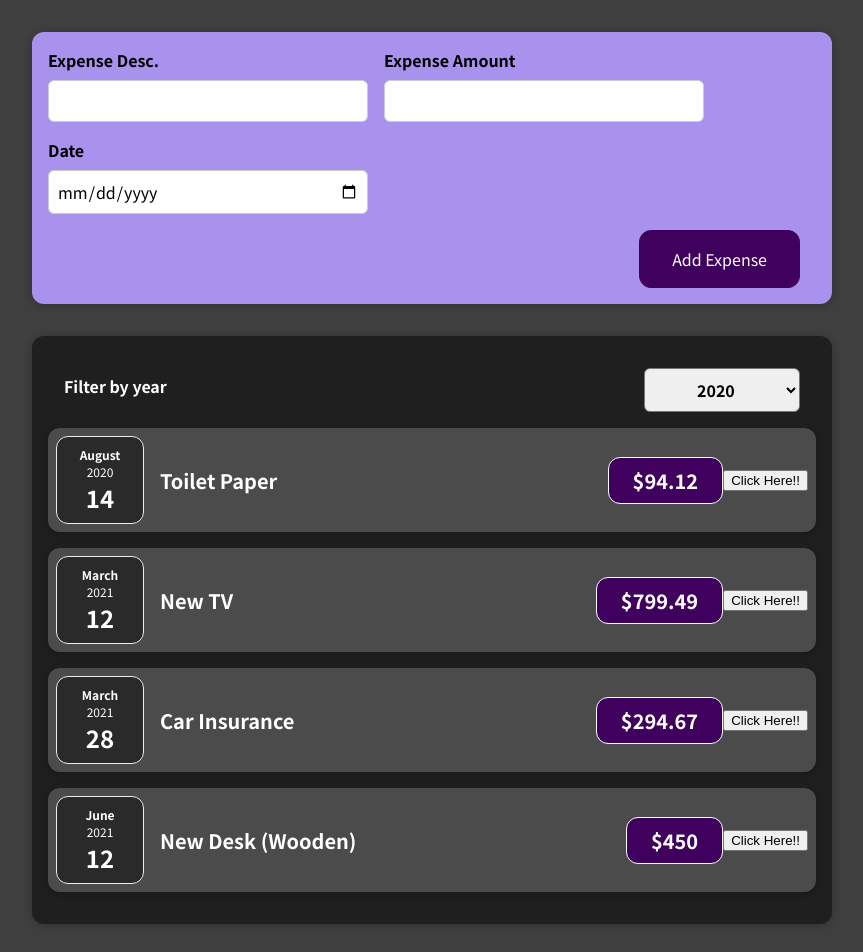
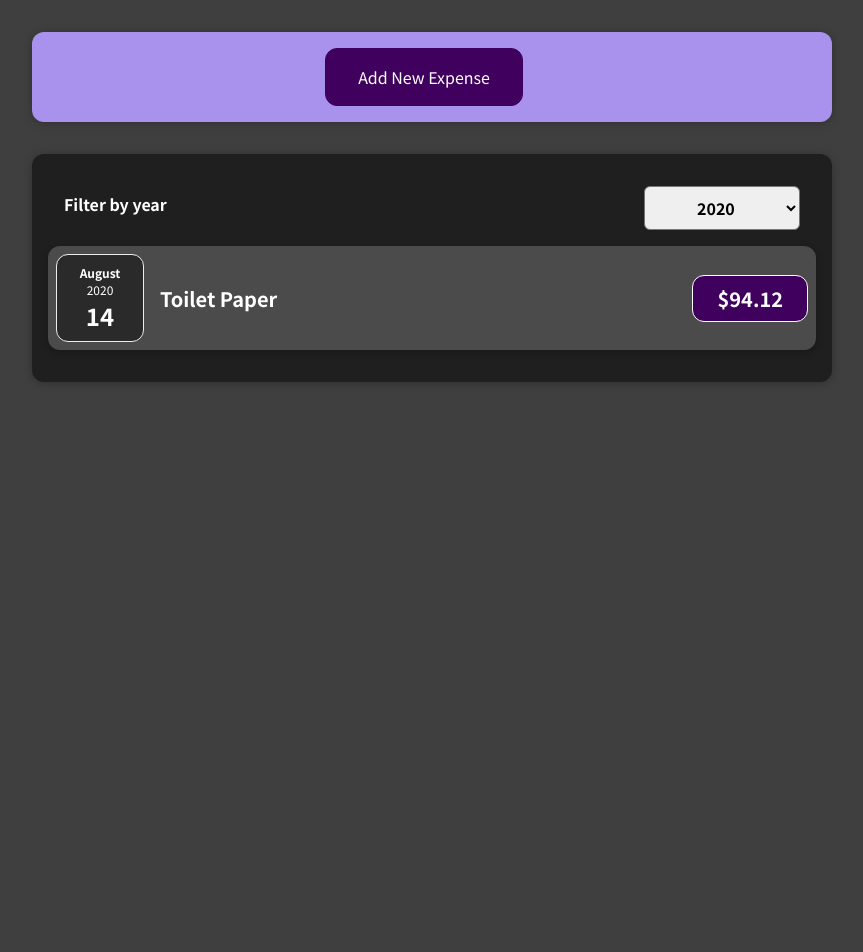
Before and after one commit to kamathsachin/expense-tracker, a React (Create React App) app: page / in a window 1280 px wide. Shown: the top 952 px of the page, without its empty margins (208-1071 px from the left). After the commit the page ends 800 px from the top, so only its background shows below. Built offline with nearby package versions, Linux system fonts and the light colour scheme.

Commit message:
Populating data dynamically and added filtering logic

```diff
--- a/src/App.js
+++ b/src/App.js
@@ -1,32 +1,40 @@
+import React, { useState } from 'react';
 import Expenses from './components/Expenses/Expenses';
 import NewExpense from './components/NewExpense/NewExpense';
 
-function App() {
-  const expenses = [
+const DUMMY_EXPENSES = [
   {
     id: 'e1',
-      title: 'Toilet Paper',
+    desc: 'Toilet Paper',
     amount: 94.12,
     date: new Date(2020, 7, 14),
   },
-    { id: 'e2', title: 'New TV', amount: 799.49, date: new Date(2021, 2, 12) },
+  { id: 'e2', desc: 'New TV', amount: 799.49, date: new Date(2021, 2, 12) },
   {
     id: 'e3',
-      title: 'Car Insurance',
+    desc: 'Car Insurance',
     amount: 294.67,
     date: new Date(2021, 2, 28),
   },
   {
     id: 'e4',
-      title: 'New Desk (Wooden)',
+    desc: 'New Desk (Wooden)',
     amount: 450,
     date: new Date(2021, 5, 12),
   },
 ];
 
+function App() {
+  const [expenses, setExpenses] = useState(DUMMY_EXPENSES);
+
   const addNewExpenseHandler = (enteredExpenseData) => {
     console.log(enteredExpenseData);
+    setExpenses((prevExpenses) => {
+      return [enteredExpenseData, ...prevExpenses];
+    });
   };
+
+  console.log(expenses);
 
   return (
     <div>
--- a/src/components/Expenses/ExpenseItem.js
+++ b/src/components/Expenses/ExpenseItem.js
@@ -1,22 +1,15 @@
-import React, { useState } from 'react';
+import React from 'react';
 import './ExpenseItem.css';
 import ExpenseDate from './ExpenseDate';
 
 const ExpenseItem = ({ expenseAmt, expenseDesc, expenseDate }) => {
-  const [expDesc, setExpenseTitle] = useState(expenseDesc);
-
-  const clickHandler = () => {
-    setExpenseTitle('Updated!!');
-  };
-
   return (
     <div className="expense-item">
       <ExpenseDate expenseDate={expenseDate} />
       <div className="expense-item__description">
-        <h2>{expDesc}</h2>
+        <h2>{expenseDesc}</h2>
         <div className="expense-item__price">${expenseAmt}</div>
       </div>
-      <button onClick={clickHandler}>Click Here!!</button>
     </div>
   );
 };
--- a/src/components/Expenses/Expenses.js
+++ b/src/components/Expenses/Expenses.js
@@ -10,32 +10,28 @@ const Expenses = (props) => {
     setFilteredYear(selectedYear);
   };
 
+  let filteredExpenses = props.expenses
+    .filter((expense) => expense.date.getFullYear().toString() === filteredYear)
+    .map((expense) => (
+      <ExpenseItem
+        key={expense.id}
+        expenseDate={expense.date}
+        expenseAmt={expense.amount}
+        expenseDesc={expense.desc}
+      />
+    ));
+
+  if (filteredExpenses.length === 0) {
+    filteredExpenses = <p>No expenses for the year</p>;
+  }
+
   return (
     <div className="expenses">
       <ExpensesFilter
         selected={filteredYear}
         onSelectedYearChange={changeSelectedYearHandler}
       />
-      <ExpenseItem
-        expenseDate={props.expenses[0].date}
-        expenseAmt={props.expenses[0].amount}
-        expenseDesc={props.expenses[0].title}
-      />
-      <ExpenseItem
-        expenseDate={props.expenses[1].date}
-        expenseAmt={props.expenses[1].amount}
-        expenseDesc={props.expenses[1].title}
-      />
-      <ExpenseItem
-        expenseDate={props.expenses[2].date}
-        expenseAmt={props.expenses[2].amount}
-        expenseDesc={props.expenses[2].title}
-      />
-      <ExpenseItem
-        expenseDate={props.expenses[3].date}
-        expenseAmt={props.expenses[3].amount}
-        expenseDesc={props.expenses[3].title}
-      />
+      {filteredExpenses}
     </div>
   );
 };
--- a/src/components/ExpensesFilter/ExpensesFilter.js
+++ b/src/components/ExpensesFilter/ExpensesFilter.js
@@ -3,7 +3,6 @@ import React from 'react';
 import './ExpensesFilter.css';
 
 const ExpensesFilter = (props) => {
-  console.log(props.selected);
   const selectChangeHandler = (event) => {
     props.onSelectedYearChange(event.target.value);
   };
--- a/src/components/NewExpense/NewExpense.js
+++ b/src/components/NewExpense/NewExpense.js
@@ -1,8 +1,10 @@
-import React from 'react';
+import React, { useState } from 'react';
 import './NewExpense.css';
 import ExpenseForm from './ExpenseForm';
 
 const NewExpense = (props) => {
+  const [IsEditing, setIsEditing] = useState(false);
+
   const saveExpenseHandler = (savedExpenseData) => {
     const savedExpense = {
       ...savedExpenseData,
@@ -12,11 +14,17 @@ const NewExpense = (props) => {
     props.onAddNewExpense(savedExpense);
   };
 
-  return (
-    <div className="new-expense">
-      <ExpenseForm onSaveEnteredExpense={saveExpenseHandler} />
-    </div>
+  const startEditingHandler = () => {
+    setIsEditing(true);
+  };
+
+  const displayForm = IsEditing ? (
+    <ExpenseForm onSaveEnteredExpense={saveExpenseHandler} />
+  ) : (
+    <button onClick={startEditingHandler}>Add New Expense</button>
   );
+
+  return <div className="new-expense">{displayForm}</div>;
 };
 
 export default NewExpense;
```
Lines whose indentation alone changed are shown as unchanged.
